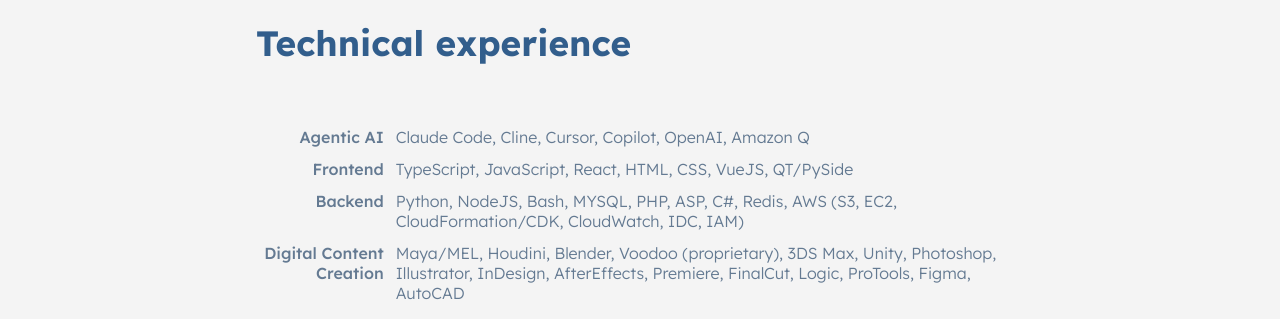
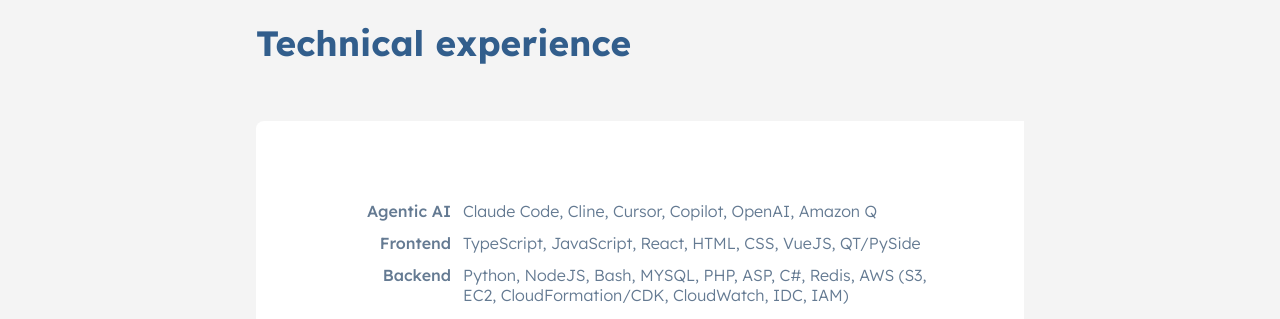
Before and after one commit to evitolins/eriksssss, a plain HTML site: page development.html in a window 1280 px wide. Shown: the part 2650-2969 px from the top of the page. Drawn offline with Linux system fonts and the light colour scheme.

Commit message:
Small update to tech section layout

```diff
--- a/development.html
+++ b/development.html
@@ -266,7 +266,8 @@
 
           <section>
             <div>
-              <table cellspacing="0" cellpadding="6">
+              <div class="tech-icon-container">
+                <table cellspacing="0" cellpadding="6" style="padding: 4em">
                   <tbody>
                     <tr>
                       <td
@@ -293,7 +294,8 @@
                         Frontend
                       </td>
                       <td>
-                      TypeScript, JavaScript, React, HTML, CSS, VueJS, QT/PySide
+                        TypeScript, JavaScript, React, HTML, CSS, VueJS,
+                        QT/PySide
                       </td>
                     </tr>
                     <tr>
@@ -307,8 +309,8 @@
                         Backend
                       </td>
                       <td>
-                      Python, NodeJS, Bash, MYSQL, PHP, ASP, C#, Redis, AWS (S3,
-                      EC2, CloudFormation/CDK, CloudWatch, IDC, IAM)
+                        Python, NodeJS, Bash, MYSQL, PHP, ASP, C#, Redis, AWS
+                        (S3, EC2, CloudFormation/CDK, CloudWatch, IDC, IAM)
                       </td>
                     </tr>
                     <tr>
@@ -322,15 +324,14 @@
                         Digital Content Creation
                       </td>
                       <td>
-                      Maya/MEL, Houdini, Blender, Voodoo (proprietary), 3DS Max,
-                      Unity, Photoshop, Illustrator, InDesign, AfterEffects,
-                      Premiere, FinalCut, Logic, ProTools, Figma, AutoCAD
+                        Maya/MEL, Houdini, Blender, 3DS Max, Unity, Photoshop,
+                        Illustrator, InDesign, AfterEffects, Premiere, FinalCut,
+                        Logic, ProTools, Figma, AutoCAD
                       </td>
                     </tr>
                   </tbody>
                 </table>
 
-              <div class="tech-icon-container" style="margin-top: 2em">
                 <img src="imgs/icons/tech/Adobe Illustrator.svg" />
                 <img src="imgs/icons/tech/Adobe Photoshop.svg" />
                 <img src="imgs/icons/tech/Adobe Premiere Pro.svg" />
```
Also changed, not shown: index.html (+6 -1 lines). Lines whose indentation alone changed are shown as unchanged.
